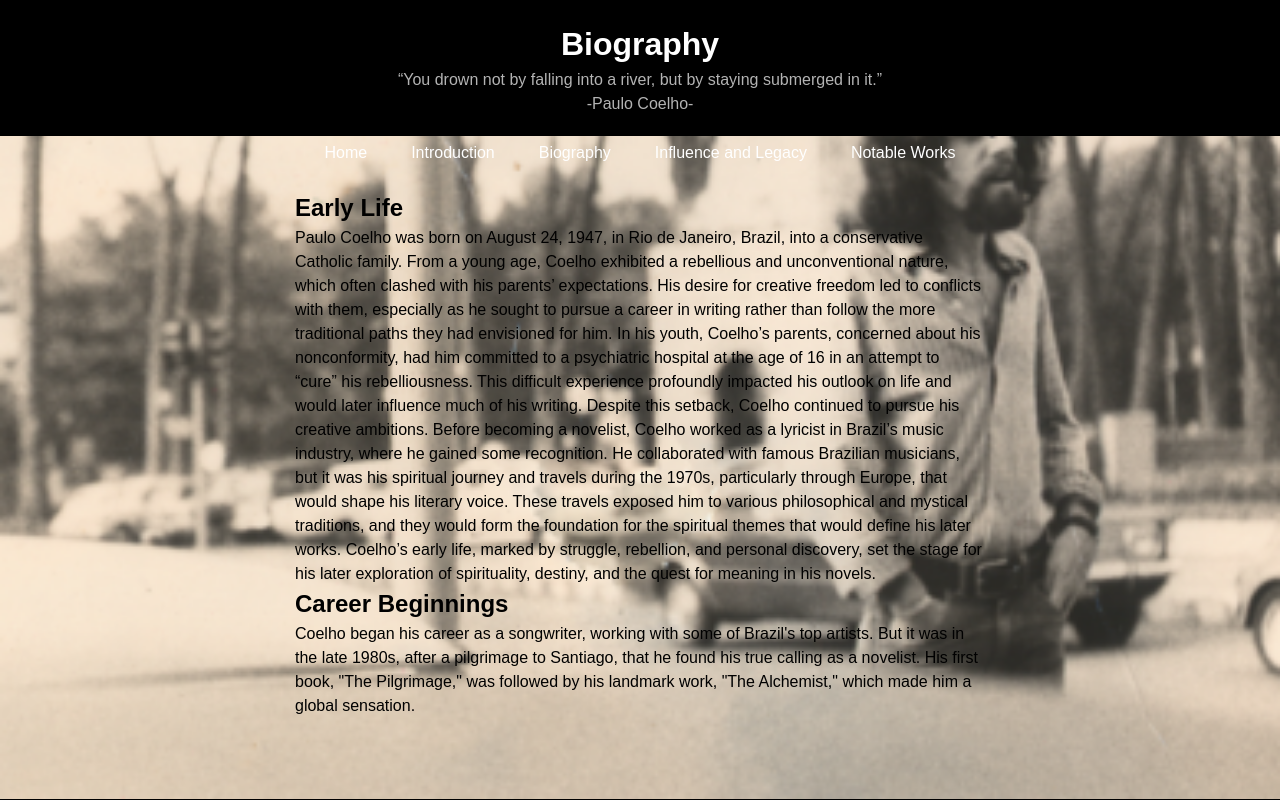
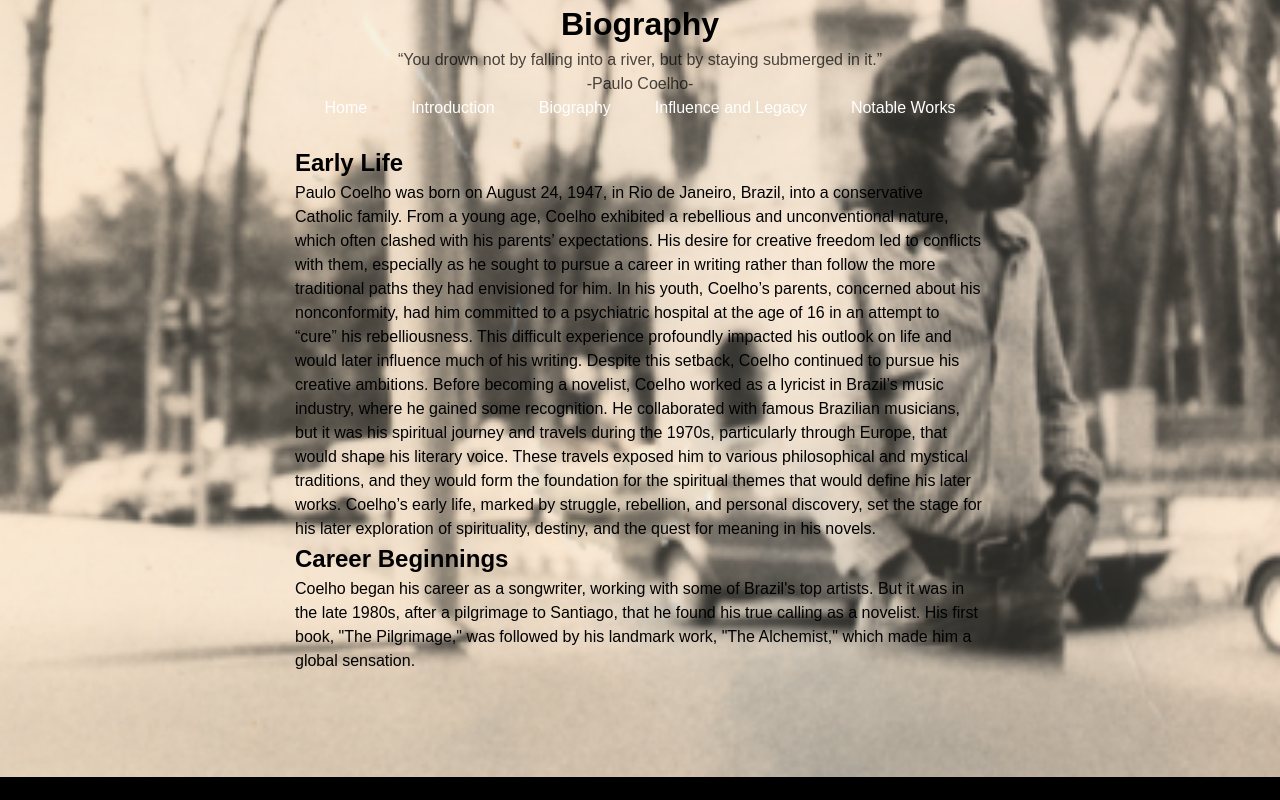
Before and after one commit to Bises-h/Paulo-biography, a plain HTML site: page biography.html in a window 1280 px wide. Drawn offline with Linux system fonts and the light colour scheme.

Commit message:
Add files via upload

```diff
--- a/biography.html
+++ b/biography.html
@@ -11,9 +11,9 @@
 
     <!-- Header Section -->
     <header>
-        <h1>Biography</h1>
+      <center>  <h1>Biography</h1>
         <p>“You drown not by falling into a river, but by staying submerged in it.”</p>
-<p>-Paulo Coelho-</p>
+<p>-Paulo Coelho-</p></center>
     </header>
 
     <!-- Navigation Bar -->
--- a/style.css
+++ b/style.css
@@ -15,16 +15,7 @@ body {
     background-repeat: no-repeat; /* Prevent repeating the image */
     background-position: center; /* Center the image */
     line-height: 1.5;
-}
 
-/* Header styling */
-header {
-    background-color: #000000;
-    color: #ffffff;
-    text-align: center;
-    padding: 20px 10px;
-    margin-bottom: 5px;
-}
 
 header h1 {
 
```
Also changed, not shown: index.html (+2 -2 lines), influence.html (+2 -2 lines), introduction.html (+2 -2 lines), works.html (+2 -2 lines).
